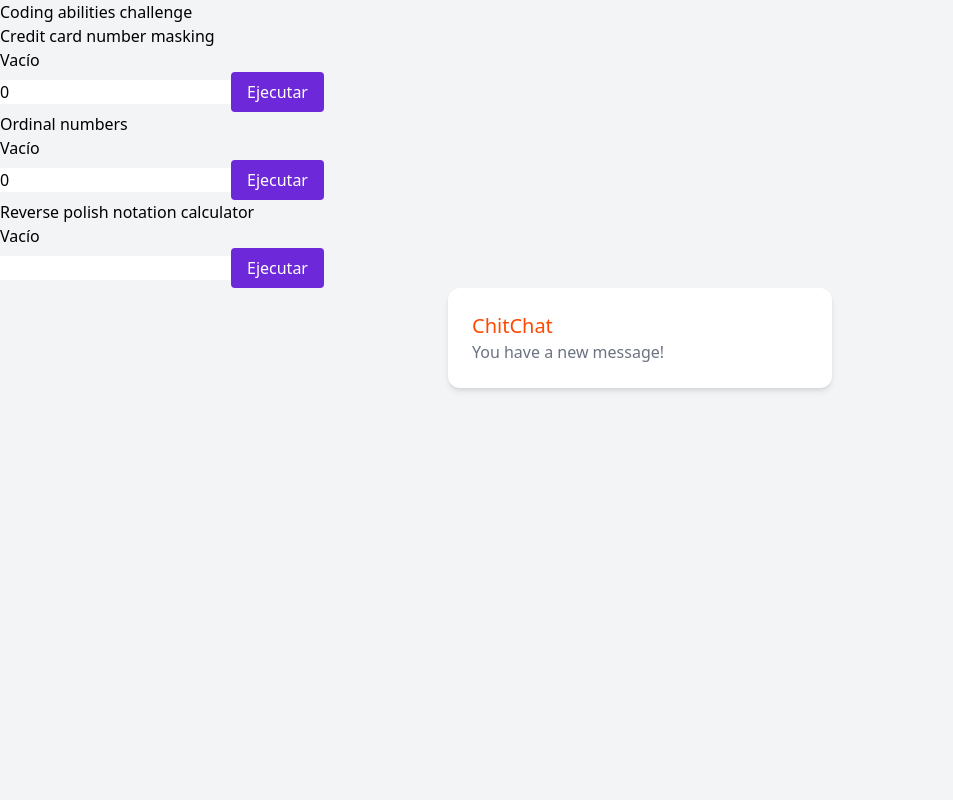
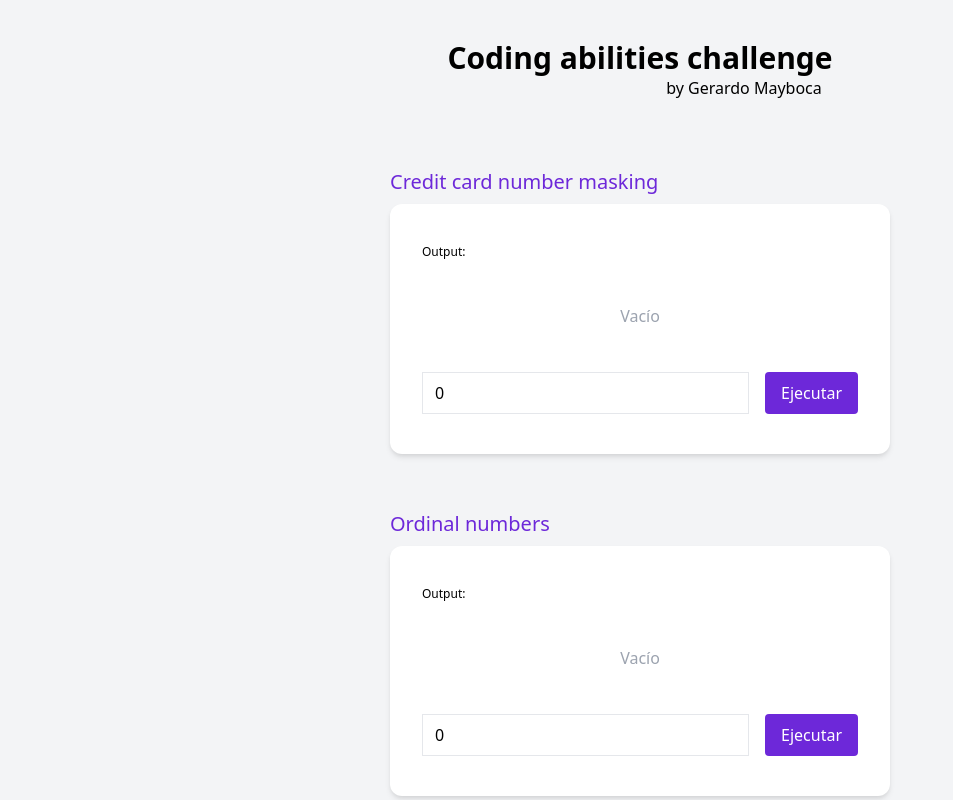
Before and after one commit to Guerrimau/coding-abilities-challenge, a React (Create React App) app: page / in a window 1280 px wide. Shown: the top 800 px of the page, without its empty margins (0-953 px from the left). Built offline with nearby package versions, Linux system fonts and the light colour scheme.

Commit message:
applied styles

```diff
--- a/src/components/ejercice-card.tsx
+++ b/src/components/ejercice-card.tsx
@@ -18,17 +18,29 @@ export const EjerciceCard = ({
   onClick
 }: IejerciceCard) => {
   return (
-    <div>
-      <h3>{title}</h3>
-      <div>
-        {output === "" ? <p>Vacío</p> : <h4>{output}</h4>}
+    <div className="my-7">
+      <h3 className="text-xl mb-2 font-medium text-purple-700">{title}</h3>
+      <div
+        style={{ width: "500px", height: "250px" }}
+        className="flex flex-col justify-between b py-10 px-8 bg-white rounded-xl shadow-md space-y-2">
+        <span className="text-xs">Output:</span>
+        <span className="text-center">
+          {
+            output === ""
+              ? <p className="text-gray-400">Vacío</p>
+              : <b className="text-lg">{output}</b>
+          }
+        </span>
+        <div className="flex flex-row justify-between">
           <input
+            className="border py-2 px-3 text-grey-darkest w-9/12 focus:outline-none focus:shadow-outline"
             value={inputValues}
             onChange={onChange}
             type={inputType}/>
           <button
-          className="bg-purple-700 text-white font-medium px-4 py-2 rounded hover:bg-purple-800 transition"
+            className="bg-purple-700 text-white px-4 py-2 rounded hover:bg-purple-800 transition"
             onClick={onClick}>Ejecutar</button>
+        </div>
       </div>
     </div>
   )
--- a/src/pages/conding-abilities-challenge/index.tsx
+++ b/src/pages/conding-abilities-challenge/index.tsx
@@ -7,15 +7,12 @@ export const CodingAbilitiesChallenge = () => {
 
   return (
     <div>
-      <h1>Coding abilities challenge</h1>
-      <CardNumberMaskifySection />
-      <OrdinalNumbersSection />
-      <CalculateSection />
-      <div className="p-6 max-w-sm mx-auto bg-white rounded-xl shadow-md flex items-center space-x-4">
-        <div>
-          <div className="text-xl font-medium text-primary">ChitChat</div>
-          <p className="text-gray-500">You have a new message!</p>
-        </div>
+      <h1 className="text-3xl font-bold text-center pt-10">Coding abilities challenge</h1>
+      <h2 className="text-center pl-52 pb-10">by Gerardo Mayboca</h2>
+      <div className="flex flex-col items-center">
+        <CardNumberMaskifySection />
+        <OrdinalNumbersSection />
+        <CalculateSection />
       </div>
     </div>
   )
```
Lines whose indentation alone changed are shown as unchanged.
